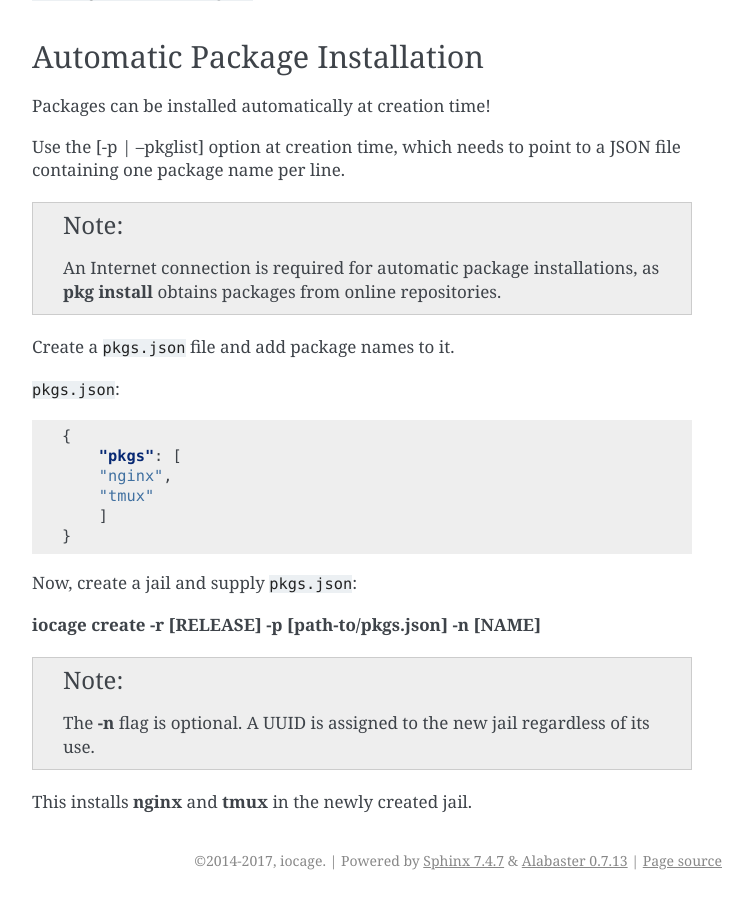
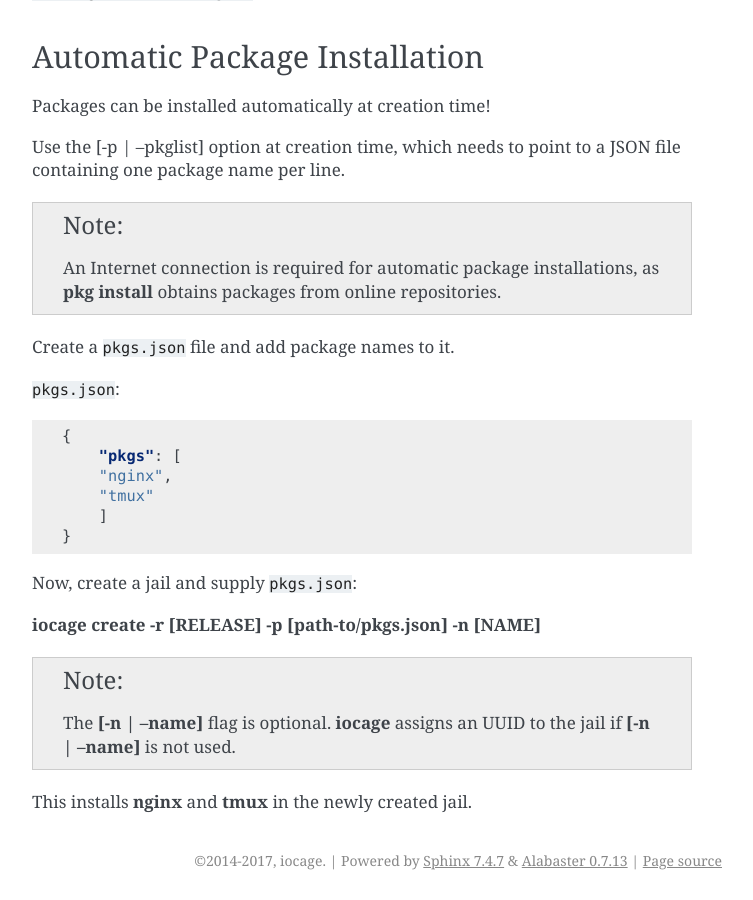
Before and after one commit to iocage/iocage, a Sphinx documentation site: the page built from doc/source/advanced-use.rst, in a window 1280 px wide and 900 px high, scrolled down 5033 px. Shown: the whole window, without its empty margins (388-1141 px from the left). Built offline with Sphinx 7.4.7, drawn with Linux system fonts in a browser that asks for light colours; pages that are not in the unit, such as notebooks, are missing from menus; some of the changed text lies outside the part shown.

Commit message:
Fix up --name notes:
Reworked notes about optional --name usage to reflect the either/or nature of UUID creation.
Thanks for the update!

```diff
--- a/doc/source/advanced-use.rst
+++ b/doc/source/advanced-use.rst
@@ -81,8 +81,8 @@
 
 :command:`iocage clone [UUID|NAME] --name [testupdate]`
 
-.. note:: The **--name** flag is optional. :command:`iocage` assigns a
-   new UUID to the clone regardless of **--name** usage.
+.. note:: The **[-n | --name]** flag is optional. :command:`iocage`
+   assigns an UUID to the jail if **[-n | --name]** is not used.
 
 .. index:: Upgrade Jails
 .. _Upgrading Jails:
@@ -314,7 +314,7 @@
 
 :command:`iocage create -r [RELEASE] -p [path-to/pkgs.json] -n [NAME]`
 
-.. note:: The **-n** flag is optional. A UUID is assigned to the new
-   jail regardless of its use.
+.. note:: The **[-n | --name]** flag is optional. :command:`iocage`
+   assigns an UUID to the jail if **[-n | --name]** is not used.
 
 This installs **nginx** and **tmux** in the newly created jail.
```
